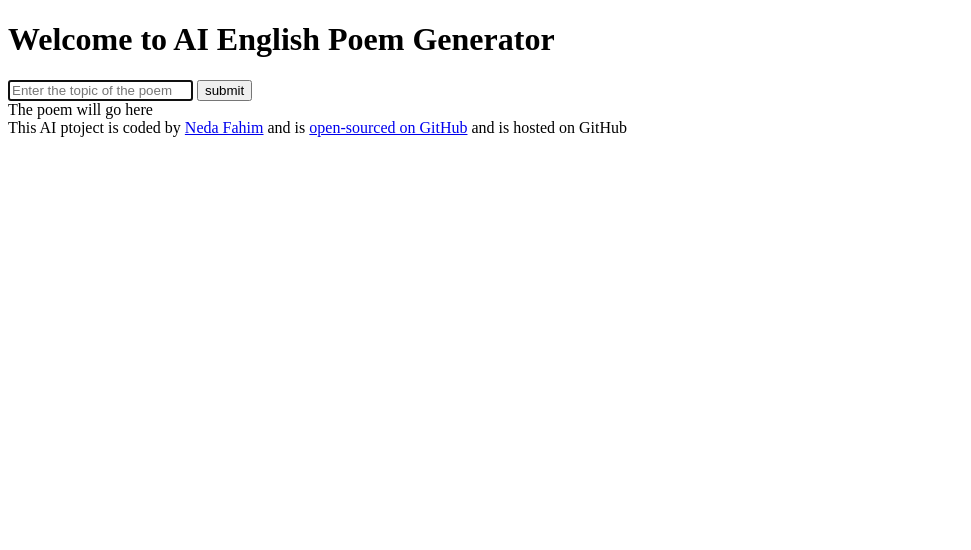
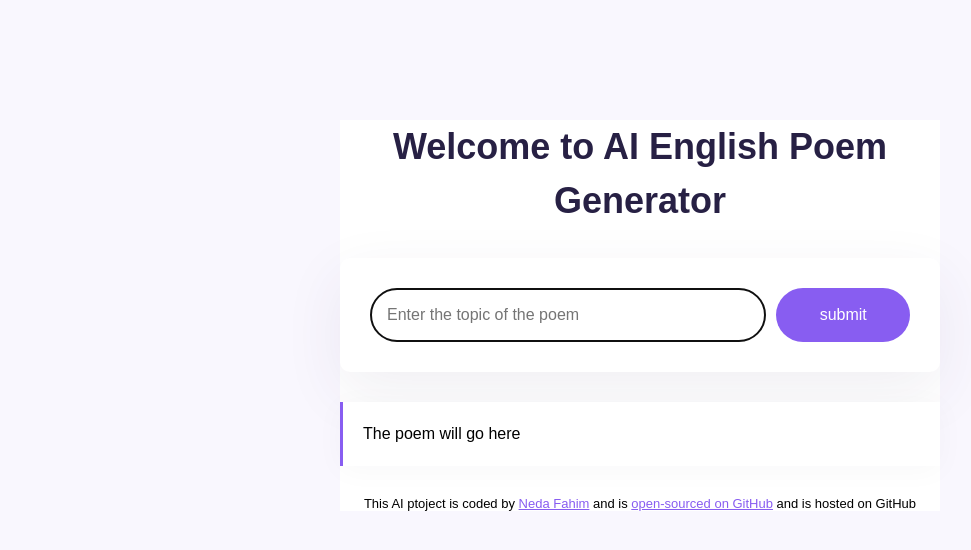
Before and after one commit to NedaFahim/English-poem-generator, a plain HTML site: page index.html in a window 1280 px wide. Shown: the whole page, without its empty margins (0-971 px from the left). Drawn offline with Linux system fonts and the light colour scheme.

Commit message:
Added styling to the project

```diff
--- a/index.html
+++ b/index.html
@@ -9,15 +9,16 @@
 </head>
 
 <body>
+    <div class="container">
     <header>
         <h1>Welcome to AI English Poem Generator</h1>
     </header>
     <main>
         <form action="">
-            <input type="text" placeholder="Enter the topic of the poem" autofocus required autocomplete="off" />
-            <input type="submit" value="submit">
+            <input type="text" class="instructions" placeholder="Enter the topic of the poem" autofocus required autocomplete="off" />
+            <input type="submit" class="submitButton" value="submit">
         </form>
-        <div>
+        <div class="poem">
             The poem will go here
         </div>
     </main>
@@ -27,6 +28,7 @@
             GitHub</a> and is hosted on <a target="_blank"
             href="https://nedafahim.github.io/English-poem-generator/"></a> GitHub
     </footer>
+    </div>
     <script src="src/script.js"></script>
 
 </body>
--- a/src/style.css
+++ b/src/style.css
@@ -1,2 +1,73 @@
 body {
+    background-color: #f9f7fe;
+    font-family: Arial, Helvetica, sans-serif;
 }
+
+h1 {
+    font-weight: 800;
+    font-size: 36px;
+    line-height: 1.5;
+    color: #272044;
+    text-align: center;
+}
+
+header {
+    margin-bottom: 30px;
+
+}
+
+form {
+    padding: 30px;
+    background-color: #fff;
+    border-radius: 10px;
+    display: flex;
+    box-shadow: 0px 20px 60px rgba(65, 50, 100, 0.08);
+    margin-bottom: 30px;
+
+}
+
+a {
+    color: #885df1;
+}
+
+footer {
+    text-align: center;
+    font-size: 13px;
+    margin-top: 30px;
+}
+
+.container {
+    margin: 120px auto;
+    max-width: 600px;
+    background-color: #fff;
+}
+
+.instructions {
+    padding: 16px;
+    border: 1px solid rgba(39, 33, 66, 0.5);
+    width: 80%;
+    font-size: 16px;
+    border-radius: 50px;
+    line-height: 20px;
+    color: #272044;
+}
+
+.submitButton {
+    border-radius: 50px;
+    border: none;
+    padding: 14px 24px;
+    margin-left: 10px;
+    background-color: #885df1;
+    color: white;
+    width: 150px;
+    font-size: 16px;
+}
+
+.poem {
+    font-size: 16px;
+    background-color: #fff;
+    padding: 20px;
+    line-height: 24px;
+    border-left: 3px solid #885df1;
+    box-shadow: 0px 4px 30px 0px rgba(39, 33, 66, 0.03);
+}
```
